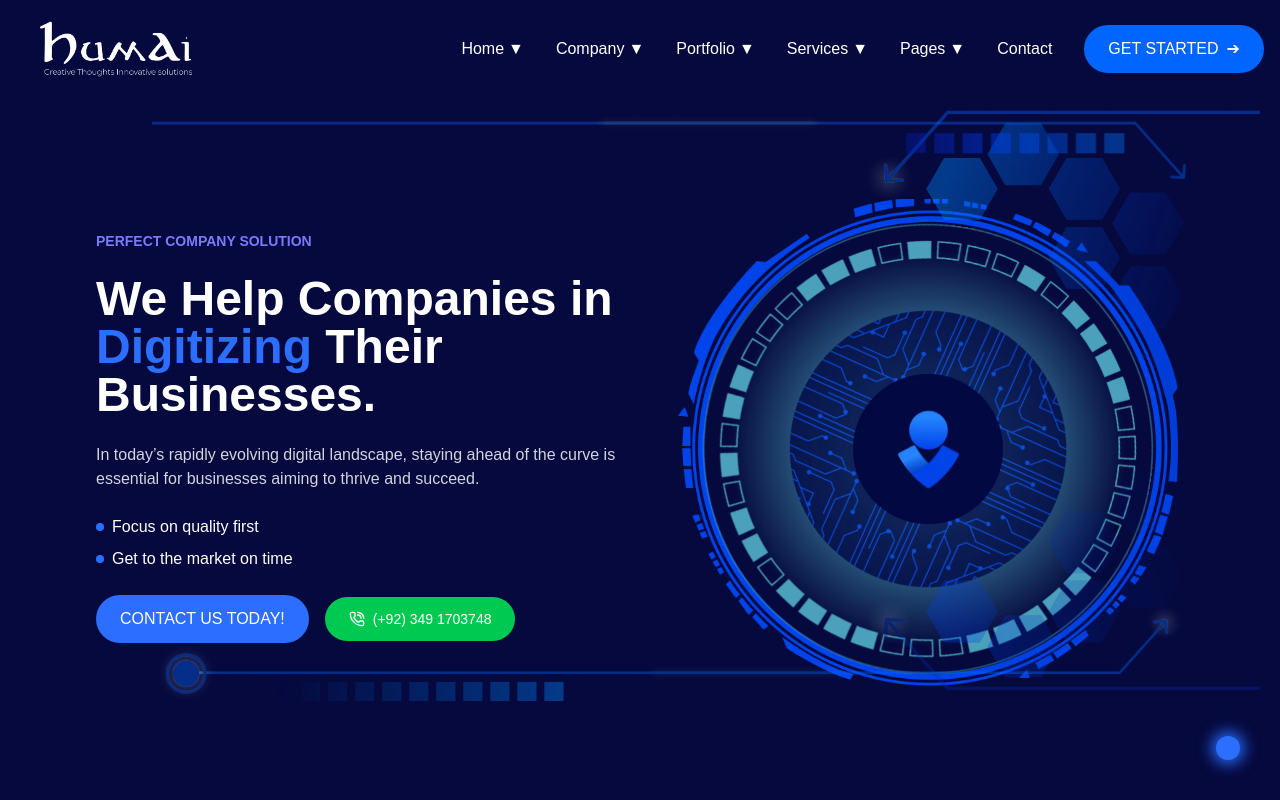
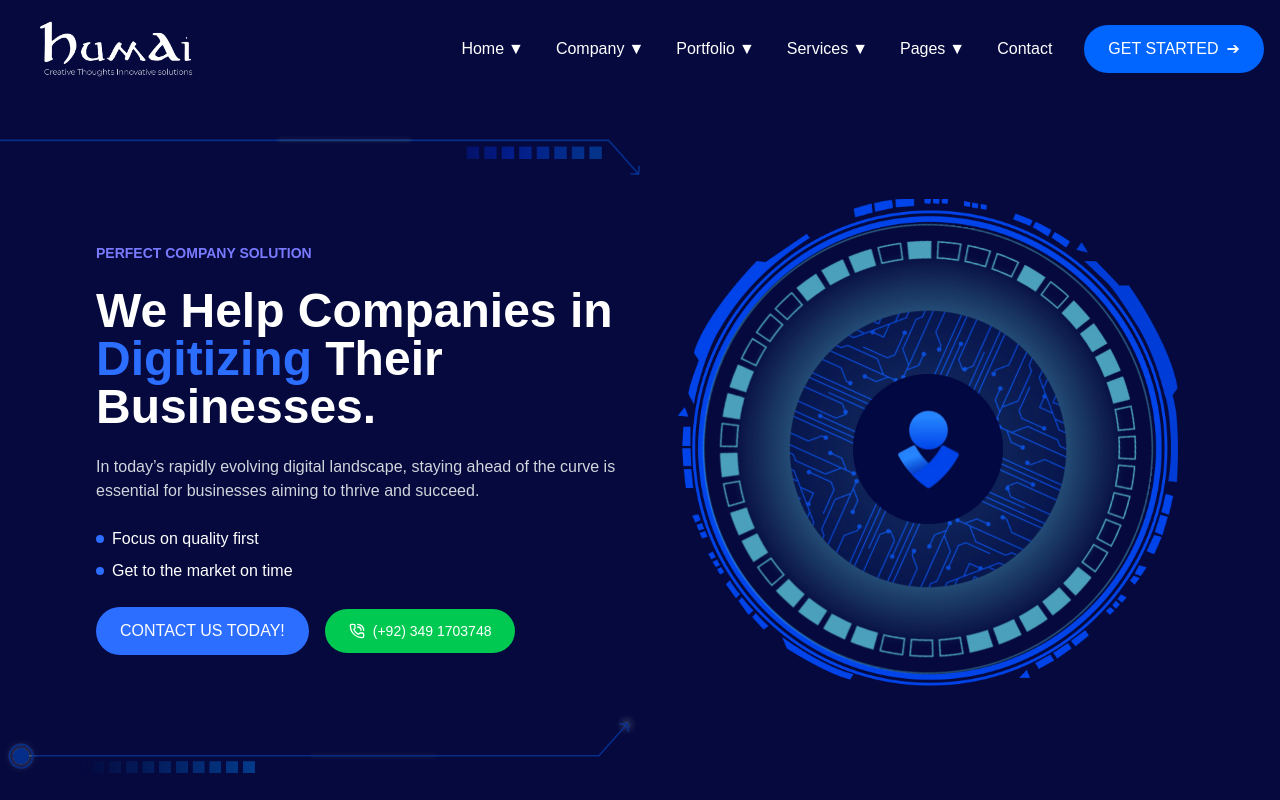
Before and after one commit to HumaiWebs/humai, a Next.js app: page / in a window 1280 px wide. Built offline with nearby package versions, Linux system fonts and the light colour scheme.

Commit message:
refactor: streamline Hero component structure and remove unused imports

```diff
--- a/app/components/hero.tsx
+++ b/app/components/hero.tsx
@@ -9,22 +9,20 @@ export default function Hero() {
     <section className="relative bg-[#05093d] min-h-screen flex flex-col">
       {/* Main Content Left Side */}
       <Header />
-      <div className="text-white flex-1 w-full flex flex-col lg:flex-row items-center justify-center gap-12 overflow-hidden">
-        <div className="w-full flex flex-col justify-between h-full">
-          <div className="w-full flex items-center justify-center flex-col lg:flex-row">
+      <div className="text-white flex-1 w-full flex flex-col items-center justify-center gap-12 overflow-hidden">
+        <div className="w-full flex-1 flex flex-col h-full">
+          <div className="w-[50%] relative h-28">
+            <Image
+              src="/images/header-bottom-line.webp"
+              alt="Decorative background"
+              className="brightness-[2] object-contain w-full opacity-40"
+              fill
+            />
+          </div>
+          <div className="w-full flex-1 flex items-center justify-center flex-col lg:flex-row">
             {/* Left Section */}
             <div className="max-w-xl space-y-6 z-10">
               {/* Top Decorative Line */}
-              <div className="absolute top-[90px] left-[152px] w-full max-w-[1034px] z-[100]">
-                <div className="w-full relative h-28">
-                  <Image
-                    src="/images/header-bottom-line.webp"
-                    alt="Decorative background"
-                    className="top-10 left-10 brightness-[2] object-contain w-32 opacity-40"
-                    fill
-                  />
-                </div>
-              </div>
 
               <p className="text-sm text-[#7a7aff] font-semibold">
                 PERFECT COMPANY SOLUTION
@@ -57,25 +55,14 @@ export default function Hero() {
                 <Link
                   href="/contact"
                   passHref
-                  className="bg-[#2c6eff] hover:bg-[#1d4ed8] rounded-full px-6 py-3 text-base text-white">
+                  className="bg-[#2c6eff] hover:bg-[#1d4ed8] rounded-full px-6 py-3 text-base text-white"
+                >
                   CONTACT US TODAY!
                 </Link>
 
                 <div className="flex items-center gap-2 bg-green-500 rounded-full px-6 py-3 text-white">
                   <PhoneCall size={16} />
                   <p className="text-sm">(+92) 349 1703748</p>
-                </div>
-              </div>
-
-              {/* Bottom Decorative Line */}
-              <div className="absolute bottom-[90px] left-[152px] w-full max-w-[1034px] z-[100]">
-                <div className="w-full relative h-28">
-                  <Image
-                    src="/images/hero-bottom-line.webp"
-                    alt="Decorative background"
-                    className="top-10 left-10 brightness-[2] object-contain w-full opacity-40"
-                    fill
-                  />
                 </div>
               </div>
             </div>
@@ -116,26 +103,35 @@ export default function Hero() {
               />
             </div>
           </div>
+          {/* Bottom Decorative Line */}
+          <div className="w-[50%] relative min-h-28">
+            <Image
+              src="/images/hero-bottom-line.webp"
+              alt="Decorative background"
+              className="brightness-[2] object-contain w-full opacity-40"
+              fill
+            />
+          </div>
         </div>
 
         {/* Decorative Overlay - Right Side */}
-        <Image
+        {/* <Image
           src="/images/shape_image_3.ef64cd77e2d47a683564.webp"
           alt="Decorative lines and hex boxes"
           width={400}
           height={80}
           className="brightness-[2] absolute top-[110px] right-[20px] object-contain full opacity-40"
-        />
+        /> */}
 
         {/* Glowing Dot and Line - Bottom Right */}
-        <div className="absolute bottom-[40px] right-[40px] w-6 h-6 bg-[#2c6eff] rounded-full shadow-[0_0_15px_4px_#2c6eff] z-10" ></div>
+        {/* <div className="absolute bottom-[40px] right-[40px] w-6 h-6 bg-[#2c6eff] rounded-full shadow-[0_0_15px_4px_#2c6eff] z-10"></div>
         <Image
           src="/images/shape_image_4.7cff8112270c84d346dd.webp"
           alt="Corner Line"
           width={400}
           height={80}
           className="absolute bottom-[110px] right-[20px] opacity-30 object-contain"
-        />
+        /> */}
       </div>
     </section>
   );
--- a/app/page.tsx
+++ b/app/page.tsx
@@ -1,6 +1,4 @@
-import Image from "next/image";
 import Hero from "./components/hero";
-import Header from "./components/header";
 
 export default function Home() {
   return (
```
